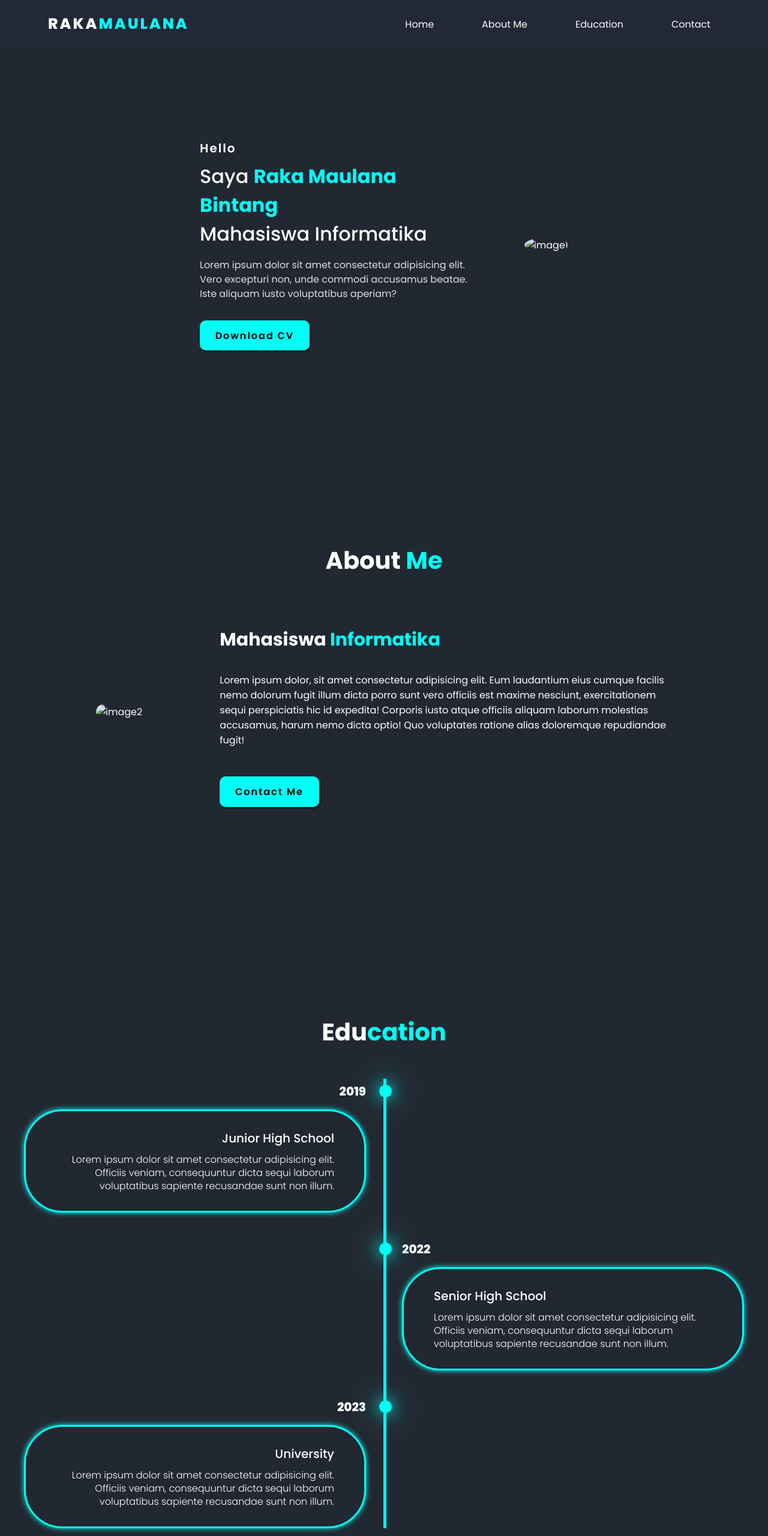
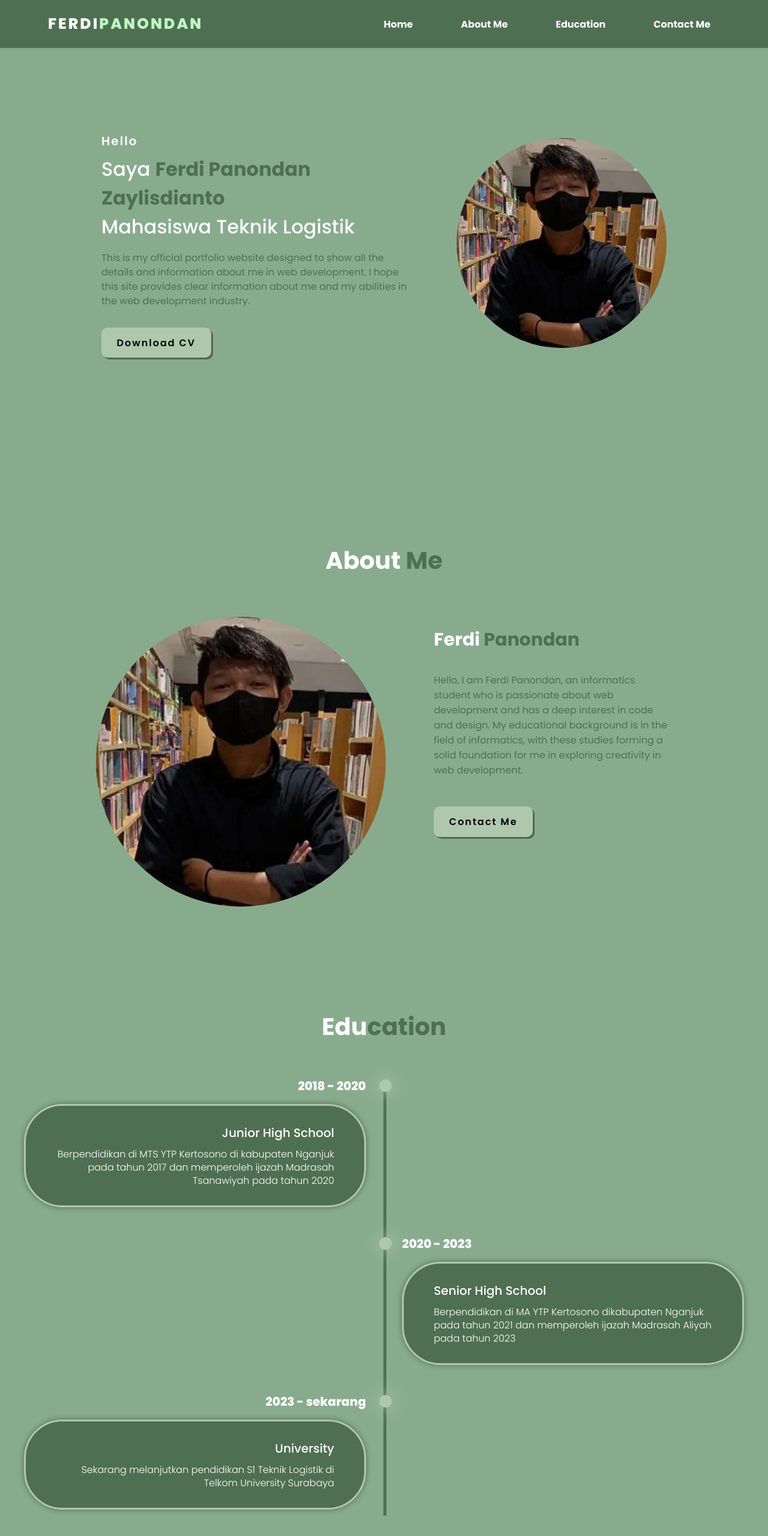
Before and after one commit to nadhifahmad-loops/ferdipanondan, a plain HTML site: page index.html in a window 1280 px wide. Shown: the top 2560 px of the page at 60% size. Drawn offline with Linux system fonts and the light colour scheme; a script that the page names is missing; a web font is replaced by a local one.

Commit message:
Add files via upload

```diff
--- a/index.html
+++ b/index.html
@@ -3,7 +3,7 @@
 <head>
     <meta charset="UTF-8">
     <meta name="viewport" content="width=device-width, initial-scale=1.0">
-    <title>RakaMaulana</title>
+    <title>Ferdi Panondan Portofolio</title>
     <link rel="stylesheet" href="style.css">
     <link rel="stylesheet" href="https://cdnjs.cloudflare.com/ajax/libs/font-awesome/6.5.2/css/all.min.css" integrity="sha512-SnH5WK+bZxgPHs44uWIX+LLJAJ9/2PkPKZ5QiAj6Ta86w+fsb2TkcmfRyVX3pBnMFcV7oQPJkl9QevSCWr3W6A==" crossorigin="anonymous" referrerpolicy="no-referrer" />
 </head>
@@ -12,7 +12,7 @@
         <nav>
             <a href="#">
                 <h1>
-                    raka<span>maulana</span>
+                    ferdi<span>panondan</span>
                 </h1>
 
             </a>
@@ -20,7 +20,7 @@
                 <li><a href="#one">Home</a></li>
                 <li><a href="#two">About Me</a></li>
                 <li><a href="#three">Education</a></li>
-                <li><a href="#four">Contact</a></li>
+                <li><a href="#four">Contact Me</a></li>
             </ul>
             <bottom id="btn">
                 <i class="fa-solid fa-bars"></i>
@@ -34,29 +34,29 @@
                     Hello
                 </p>
                 <h1 class="tittle">
-                    Saya <span>Raka Maulana Bintang<br></span>Mahasiswa Informatika
+                    Saya <span>Ferdi Panondan Zaylisdianto<br></span>Mahasiswa Teknik Logistik
                 </h1>
                 <p class="description">
-                    Lorem ipsum dolor sit amet consectetur adipisicing elit. Vero excepturi non, unde commodi accusamus beatae. Iste aliquam iusto voluptatibus aperiam?
+                    This is my official portfolio website designed to show all the details and information about me in web development. I hope this site provides clear information about me and my abilities in the web development industry.
                 </p>
                 <div class="buttons">
-                    <button><a href="file/CV Raka Maulana.pdf" download>Download CV</a></button>
+                    <button><a href="image/ty.jpg" download>Download CV</a></button>
                 </div>
             </div>
             <div class="image">
-                <img src="image/image1.jpg" alt="image1">
+                <img src="image/image1.jpeg" alt="image1">
             </div>
         </div>
     </section>
     <section id="two">
         <h2>About <span>Me</span></h2>
         <div class="div-about">
-            <img src="image/image1.jpg" alt="image2" >
+            <img src="image/image1.jpeg" alt="image2" >
             <div class="div-abouts">
-                <h3>Mahasiswa <span>Informatika</span> </h3>
-                <p>Lorem ipsum dolor, sit amet consectetur adipisicing elit. Eum laudantium eius cumque facilis nemo dolorum fugit illum dicta porro sunt vero officiis est maxime nesciunt, exercitationem sequi perspiciatis hic id expedita! Corporis iusto atque officiis aliquam laborum molestias accusamus, harum nemo dicta optio! Quo voluptates ratione alias doloremque repudiandae fugit!</p>
+                <h3>Ferdi <span>Panondan</span> </h3>
+                <p>Hello, I am Ferdi Panondan, an informatics student who is passionate about web development and has a deep interest in code and design. My educational background is in the field of informatics, with these studies forming a solid foundation for me in exploring creativity in web development.</p>
                 <div class="div-btn">
-                    <button><a href="mailto:rakamaulana215@gmail.com">Contact Me</a></button>
+                    <button><a href="mailto:bangpendy@gmail.com">Contact Me</a></button>
                 </div>
             </div>
         </div>
@@ -66,31 +66,30 @@
         <div class="timeline-items">
             <div class="timeline-item">
                 <div class="timeline-dot"> </div>
-                    <div class="timeline-date">2019</div>
+                    <div class="timeline-date">2018 - 2020</div>
                     <div class="timeline-content">
                         <h3>Junior High School</h3>
-                        <p>Lorem ipsum dolor sit amet consectetur adipisicing elit. Officiis veniam, consequuntur dicta sequi laborum voluptatibus sapiente recusandae sunt non illum.</p>
+                        <p>Berpendidikan di MTS YTP Kertosono di kabupaten Nganjuk pada tahun 2017 dan memperoleh ijazah Madrasah Tsanawiyah pada tahun 2020</p>
 
                     </div>
 
             </div>
             <div class="timeline-item">
                 <div class="timeline-dot"></div>
-                    <div class="timeline-date">2022</div>
+                    <div class="timeline-date">2020 - 2023</div>
                     <div class="timeline-content">
                         <h3>Senior High School</h3>
-                        <p>Lorem ipsum dolor sit amet consectetur adipisicing elit. Officiis veniam, consequuntur dicta sequi laborum voluptatibus sapiente recusandae sunt non illum.</p>
+                        <p>Berpendidikan di MA YTP Kertosono dikabupaten Nganjuk pada tahun 2021 dan memperoleh ijazah Madrasah Aliyah pada tahun 2023</p>
 
                     </div>
 
             </div>
             <div class="timeline-item">
                 <div class="timeline-dot"></div>
-                    <div class="timeline-date">2023</div>
+                    <div class="timeline-date">2023 - sekarang</div>
                     <div class="timeline-content">
                         <h3>University</h3>
-                        <p>Lorem ipsum dolor sit amet consectetur adipisicing elit. Officiis veniam, consequuntur dicta sequi laborum voluptatibus sapiente recusandae sunt non illum.</p>
-
+                        <p>Sekarang melanjutkan pendidikan S1 Teknik Logistik di Telkom University Surabaya</p>
                     </div>
 
             </div>
@@ -98,14 +97,13 @@
     </section>
     <section class="contact-form" id="four" >
         <h2 class="contact-me">Contact <span>Me</span></h2>
-        <form id="form" action="https://formspree.io/f/mjvnlbbo" method="POST">
+        <form id="form" action="https://formspree.io/f/xgegqoov" method="POST">
             <div class="input-box">
                 <input type="text" name="name" placeholder="Full Name*" required>
                 <input type="email" name="email" placeholder="Email*" required>
             </div>
             <div class="input-box">
                 <input type="number" name="phone" placeholder="Phone Number*" required>
-                <input type="text" name="subject" placeholder="Subject" >
             </div>
             <textarea name="msg"  cols="30" rows="10" placeholder="Your Message*" required></textarea>
             <input type="submit" value="Send Message" class="btn-1">
@@ -114,9 +112,9 @@
     </section>
     <footer class="footer">
         <div class="social">
-            <a href="https://www.instagram.com/_xyzka7/"><i class="fa-brands fa-instagram"></i></a>
-            <a href="https://api.whatsapp.com/send?phone=6288991631381"><i class="fa-brands fa-whatsapp"></i></a>
-            <a href="https://twitter.com/rakamaulana"><i class="fa-brands fa-x-twitter"></i></a>
+            <a href="https://www.instagram.com/f3rrdyzx_"><i class="fa-brands fa-instagram"></i></a>
+            <a href="https://api.whatsapp.com/send?phone=6281315976900"><i class="fa-brands fa-whatsapp"></i></a>
+            <a href="https://www.tiktok.com/@ferrdipanondan"><i class="fa-brands fa-tiktok"></i></a>
         </div>
         <p class="copyright">Copyright &copy; 2024 Fazcode.id. All Right Reserved.</p>
     </footer>
--- /dev/null
+++ b/js/script.js
@@ -0,0 +1,34 @@
+const contactForm = document.getElementById("form");
+contactForm.addEventListener("submit", function(e){
+    e.preventDefault();
+
+    const url = e.target.action;
+    const formData = new FormData(contactForm);
+
+    fetch(url, {
+        method:"POST",
+        body: formData,
+        mode: "no-cors",
+    }).then(() => {
+        //url ty
+        window.location.href="/thanks.html";
+    })
+    .catch((e) => alert("Error occured"));
+});
+
+const btn = document.getElementById("btn");
+const headerUl = document.querySelector("header ul");
+
+// Menambahkan event listener untuk menunjukkan/menyembunyikan <ul> ketika tombol diklik
+btn.addEventListener("click", () => {
+    headerUl.classList.toggle("show");
+});
+
+// Menangani klik di luar <header> dan <ul>
+document.addEventListener("click", (event) => {
+    // Periksa apakah elemen yang diklik bukan bagian dari header atau ul
+    if (!event.target.closest("header") && !event.target.closest("ul")) {
+        // Jika bukan bagian dari header atau ul, sembunyikan ul
+        headerUl.classList.remove("show");
+    }
+});
--- a/style.css
+++ b/style.css
@@ -1,8 +1,9 @@
 @import url('https://fonts.googleapis.com/css2?family=Boogaloo&family=Corben:wght@400;700&family=Poppins:ital,wght@0,100;0,200;0,300;0,400;0,500;0,600;0,700;0,800;0,900;1,100;1,200;1,300;1,400;1,500;1,600;1,700;1,800;1,900&family=Ramabhadra&display=swap');
 
 :root {
-    --bg : #222831;
-    --blue: #00fff5;
+    --bg : #88AB8E;
+    --blue: #AFC8AD;
+    --green-text: #4F6F52;
 }
 
 *{
@@ -21,7 +22,7 @@ html{
 }
 
 header nav{
-    background: #222836;
+    background: var(--green-text);
     position: fixed;
     height: 10vh;
     width: 100%;
@@ -48,8 +49,11 @@ header h1:hover{
                  0 0 25px var(--blue);
                  transform: scale(1.1);
 }
+header h1 span{
+    color: #BFF6C3;
+}
 span{
-    color: var(--blue);
+    color: var(--green-text);
 }
 
 
@@ -70,6 +74,7 @@ header ul li:hover{
     background-color: var(--blue);
 }
 header ul li a{
+    font-weight: 700;
     display: block;
     color: white;
     text-decoration: none;
@@ -80,7 +85,7 @@ header ul li a{
 
 
 header ul li a:hover{
-    color: black;
+    color: var(--green-text);
 }
 
 #btn{
@@ -97,7 +102,7 @@ header ul li a:hover{
 .s-container{
     padding-top: 1rem;
     min-height: 100vh;
-    width: 90%;
+    width: 100%;
     margin: auto;
     display: flex;
     justify-content: center;
@@ -108,7 +113,7 @@ header ul li a:hover{
 
 .image img{
     width: 350px;
-    border-radius: 50%;
+    border-radius: 50%; /* Membuat gambar menjadi lingkaran */
 }
 
 .content{
@@ -116,7 +121,6 @@ header ul li a:hover{
     flex-direction: column;
     justify-content: center;
     max-width: 40%;
-
 }
 
 .subtitle{
@@ -135,13 +139,13 @@ header ul li a:hover{
 
 .tittle span{
     font-weight: 700;
-    color: var(--blue);
+    color: var(--green-text);
 }
 
 .description{
     line-height: 1.5rem;
     margin-bottom: 2rem;
-    color: #dfdfdf;
+    color: var(--green-text);
 }
 
 .buttons{
@@ -153,7 +157,7 @@ header ul li a:hover{
     font-size: 1rem;
     font-weight: 600;
     letter-spacing: 2px;
-    color: black;
+    color: var(--green-text);
     padding: .8rem 1.6rem;
     outline: none;
     border: none;
@@ -179,8 +183,8 @@ header ul li a:hover{
 
 /* two */
 #two{
-    height: 100vh;
     background: var(--bg);
+    margin-bottom: 5rem;
 }
 #two h2{
     padding-top: 13vh;
@@ -197,8 +201,8 @@ header ul li a:hover{
 
 }
 .div-about img{
-    border-radius: 1rem;
-    width: 500px;
+    width: 1000px; /* Tetapkan lebar gambar */
+    border-radius: 50%; /* Membuat gambar menjadi lingkaran */
 }
 .div-abouts{
     margin-top: 1rem;
@@ -207,6 +211,9 @@ header ul li a:hover{
 .div-abouts h3{
     margin-bottom: 2rem;
     font-size: 30px;
+}
+.div-abouts p {
+    color: var(--green-text);
 }
 .div-btn{
     display: flex;
@@ -266,10 +273,11 @@ header ul li a:hover{
 }
 .timeline-items::before{
     content: "";
+    margin-top: 10px;
     position: absolute;
     width: 5px;
     height: 100%;
-    background-color: var(--blue);
+    background-color: var(--green-text);
     left: calc(50% - 1px);
 }
 .timeline-item{
@@ -306,17 +314,17 @@ header ul li a:hover{
     margin: 6px 0 15px;
 }
 .timeline-content{
-    background-color: var(--bg);
+    background-color: var(--green-text);
     border: 3px solid var(--blue);
     padding: 30px 50px;
     border-radius: 4rem;
-    box-shadow: 0 0 10px var(--blue);
+    box-shadow: 0 0 10px var(--green-text);
     cursor: pointer;
     transition: .3s ease-in-out;
 }
 .timeline-content:hover{
     transform: scale(1.05);
-    box-shadow: 0 0 25px var(--blue);
+    box-shadow: 0 0 25px var(--green-text);
 
 }
 .timeline-content h3{
@@ -371,8 +379,8 @@ header ul li a:hover{
     width: 100%;
     padding: .8em;
     font-size: 18px;
-    color: white;
-    background: #303743;
+    color: black;
+    background: #ffff;
     border-radius: .8rem;
     margin: 0.5rem 0;
     resize: none;
@@ -382,7 +390,7 @@ header ul li a:hover{
     font-size: 18px;
     font-weight: 600;
     color: white;
-    background-color: #303743;
+    background-color: var(--green-text );
     border-radius: .8rem;
     margin: 0.5rem 0;
     resize: none;
@@ -390,9 +398,8 @@ header ul li a:hover{
     transition: background-color .5s ease;
 }
 .btn-1:hover{
-    background-color: rgb(241,241,241);
-    color: black;
-    border: 2px solid black;
+    background-color: #68916d;
+    border: 2px solid var(--green-text);
 }
 
 .footer{
@@ -400,7 +407,7 @@ header ul li a:hover{
     bottom: 0;
     width: 100%;
     padding: 40px;
-    background-color: #222836;
+    background-color:var(--green-text);
 }
 
 .footer .social{
@@ -464,7 +471,6 @@ header ul li a:hover{
     }
     .tittle span{
         font-weight: 900;
-        color: var(--blue);
     }
 }
 
@@ -568,9 +574,10 @@ header ul li a:hover{
         transform: translateX(-50%);
     }
     header ul li {
-        justify-content: center;
         text-align: center;
-        display: flex;
+    }
+    header ul li a{
+        width: 100%;
     }
     .tittle{
         font-size: 1.2rem;
@@ -645,7 +652,10 @@ header ul li a:hover{
         font-size: 2rem;
     }
 }
-@media only screen and (max-width:320px){
+@media only screen and (max-width:370px){
+    .subtitle{
+        font-size: 15px;
+    }
     .tittle{
         font-size: 15px;
     }
@@ -655,7 +665,9 @@ header ul li a:hover{
     .div-about  img{
         width: 200px;
     }
-    #three{
-        margin-top: 15rem;
+    @media only screen and (max-width: 310px){
+        .tittle{
+            font-size: 13px;
+        }
     }
 }
```
Also changed, not shown: image/image1.jpeg (added), image/ty.jpg (added), thanks.html (line endings or trailing spaces), 1 other file.
